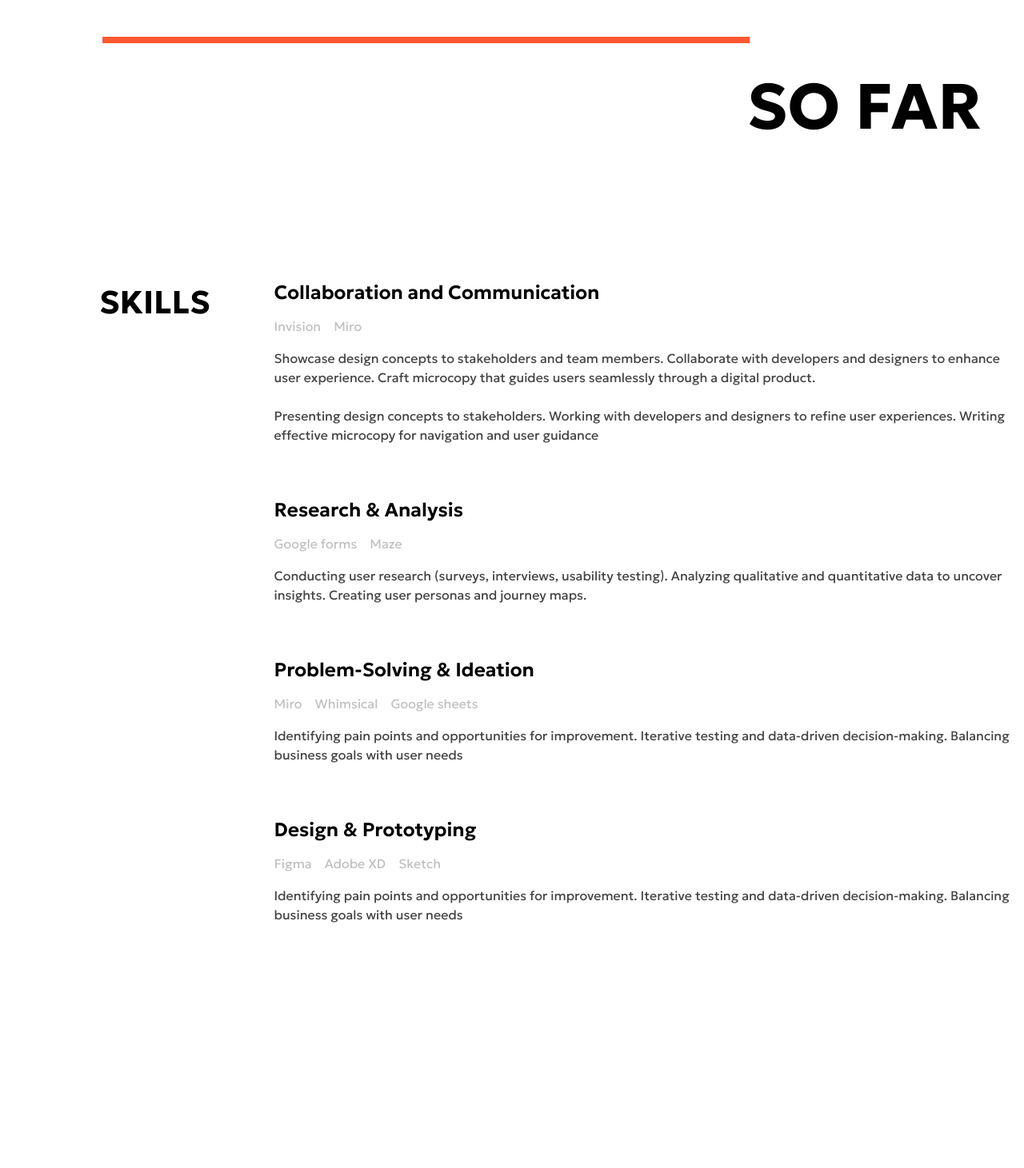
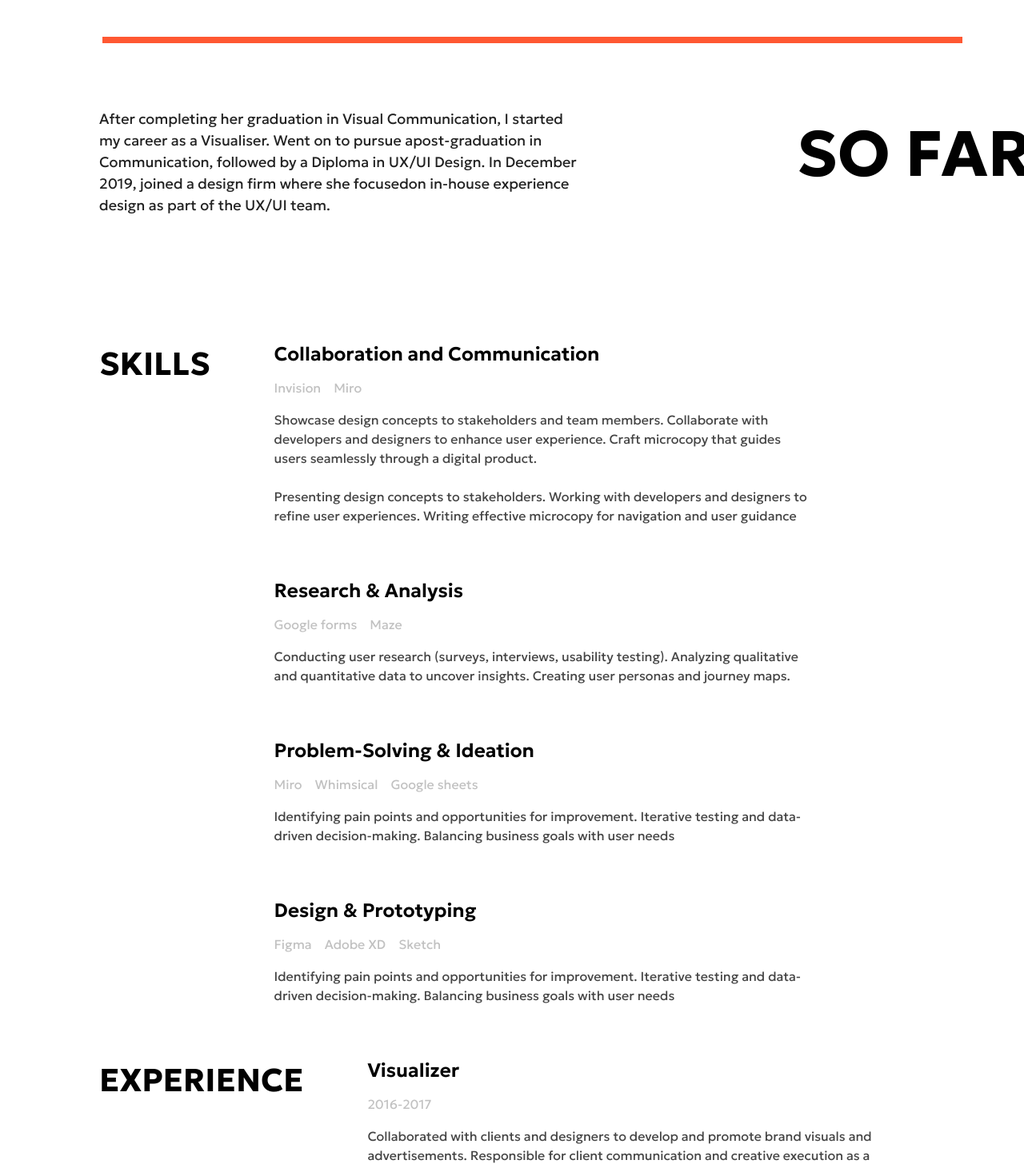
Before and after one commit to sonurajp/paru-portfolio, a React (Vite) app: page /about in a window 1280 px wide. Shown: the part 240-1701 px from the top of the page at 80% size. Before the commit the page ends 1460 px from the top, so only its background shows below. Built offline with nearby package versions, Linux system fonts and the light colour scheme.

Commit message:
add line animation

```diff
--- a/src/pages/About/About.css
+++ b/src/pages/About/About.css
@@ -18,9 +18,24 @@
       margin-left: 4px;
       transition: width 0.8s ease;
     }
+    .story-content {
+      display: flex;
+      align-items: center;
+      margin-top: 40px;
+      width: 100%;
+    }
+    .so-far-box {
+      margin-left: 6%;
+    }
+    .story-content-typo {
+      white-space: pre-line;
+      margin-top: 41px;
+      font-size: 18px;
+      color: #222222;
+    }
 
     .story-divider.extend {
-      width: 70%;
+      width: 93%;
     }
     .so-far-typo {
       margin-top: 19px;
--- a/src/pages/About/About.jsx
+++ b/src/pages/About/About.jsx
@@ -4,26 +4,37 @@ import navLogo from "../../assets/logo.svg";
 import NavBar from "../../components/layout/NavBar/NavBar";
 import { Box, Typography } from "@mui/material";
 import AboutProvider from "./store/AboutProvider";
-import Skills from "./Skills/Skills";
+import SkillsandExperience from "./SkillsandExperience/SkillsandExperience";
 
 const About = () => {
   useEffect(() => window.scrollTo(0, 0), []);
   useEffect(() => {
     const divider = document.querySelector(".story-divider");
+    const section = document.querySelector(".about-section");
 
-    const observer = new IntersectionObserver(
-      ([entry]) => {
-        if (entry.isIntersecting) {
-          divider.classList.add("extend");
-          observer.disconnect();
-        }
-      },
-      { threshold: 0.3 }
-    );
+    let lastScrollY = window.scrollY;
+    let triggered = false;
 
-    observer.observe(divider);
+    const onScroll = () => {
+      const currentScrollY = window.scrollY;
+      const scrollingDown = currentScrollY > lastScrollY;
+      lastScrollY = currentScrollY;
 
-    return () => observer.disconnect();
+      if (!scrollingDown || triggered) return;
+
+      const rect = section.getBoundingClientRect();
+      const isInView = rect.top < window.innerHeight && rect.bottom > 0;
+
+      if (isInView) {
+        divider.classList.add("extend");
+        triggered = true;
+        window.removeEventListener("scroll", onScroll);
+      }
+    };
+
+    window.addEventListener("scroll", onScroll);
+
+    return () => window.removeEventListener("scroll", onScroll);
   }, []);
 
   return (
@@ -36,9 +47,23 @@ const About = () => {
 
             <Typography className="thestory">THE STORY</Typography>
             <div className="story-divider" />
-            <Typography className="so-far-typo">SO FAR</Typography>
+            <Box className="story-content">
+              <Typography className="story-content-typo">
+                {`After completing her graduation in Visual Communication, I started
+                  my career as a Visualiser. Went on to pursue apost-graduation in
+                  Communication, followed by a Diploma in UX/UI Design. In December
+                  2019, joined a design firm where she focusedon in-house experience
+                  design as part of the UX/UI team.`}
+              </Typography>
+              <Box className="so-far-box">
+                <Typography className="so-far-typo">SO FAR</Typography>
+              </Box>
+            </Box>
           </Box>
-          <Skills />
+          {/* <Box ml="115px"> */}
+          <SkillsandExperience type="skills" />
+          {/* </Box> */}
+          <SkillsandExperience type="experience" />
         </Box>
       </AboutProvider>
     </>
--- a/src/pages/About/Skills/Skills.jsx
+++ /dev/null
@@ -1,38 +0,0 @@
-import React from "react";
-import { Box, Typography } from "@mui/material";
-import "./Skills.css";
-import { useAbout } from "../store/AboutProvider";
-import { s } from "framer-motion/client";
-const Skills = () => {
-  const skillData = useAbout();
-  const { skillTitle, skillSubTitle, skillContent } = skillData || {};
-  console.log(skillSubTitle["Collaboration and Communication"]);
-  return (
-    <Box className="skill-section">
-      <Typography className="title">SKILLS</Typography>
-      <Box className="skills-container">
-        {skillTitle.map((title) => (
-          <>
-            <Typography className="skill-card-title" key={title}>
-              {title}
-            </Typography>
-            <Box className="skill-card-subtitle">
-              {skillSubTitle[title].map((subTitle) => (
-                <Typography className="subtitle-item" key={subTitle}>
-                  {subTitle}
-                </Typography>
-              ))}
-            </Box>
-            {skillContent[title] && (
-              <Typography className="skill-card-content">
-                {skillContent[title]}
-              </Typography>
-            )}
-          </>
-        ))}
-      </Box>
-    </Box>
-  );
-};
-
-export default Skills;
--- a/src/pages/About/Skills/Skills.css
+++ b/src/pages/About/SkillsandExperience/SkillsandExperience.css
@@ -1,5 +1,6 @@
 .skill-section {
   display: flex;
+
   .MuiTypography-root.title {
     font-weight: 700;
     font-size: 40px;
--- /dev/null
+++ b/src/pages/About/SkillsandExperience/SkillsandExperience.jsx
@@ -0,0 +1,51 @@
+import React from "react";
+import { Box, Typography } from "@mui/material";
+import "./SkillsandExperience.css";
+import { useAbout } from "../store/AboutProvider";
+const SkillsandExperience = ({ type }) => {
+  const aboutData = useAbout();
+  const data =
+    type === "skills"
+      ? {
+          aboutTitle: aboutData?.skillTitle,
+          aboutSubTitle: aboutData?.skillSubTitle,
+          aboutContent: aboutData?.skillContent,
+        }
+      : {
+          aboutTitle: aboutData?.experieneTitle,
+          aboutSubTitle: aboutData?.expYears,
+          aboutContent: aboutData?.expContent,
+        };
+
+  return (
+    <Box className="skill-section">
+      <Typography className="title">
+        {type === "skills" ? "SKILLS" : "EXPERIENCE"}
+      </Typography>
+      <Box className="skills-container">
+        {data.aboutTitle.map((title) => (
+          <>
+            <Typography className="skill-card-title" key={title}>
+              {title}
+            </Typography>
+            <Box className="skill-card-subtitle">
+              {data.aboutSubTitle[title] &&
+                data.aboutSubTitle[title].map((subTitle) => (
+                  <Typography className="subtitle-item" key={subTitle}>
+                    {subTitle}
+                  </Typography>
+                ))}
+            </Box>
+            {data.aboutContent[title] && (
+              <Typography className="skill-card-content">
+                {data.aboutContent[title]}
+              </Typography>
+            )}
+          </>
+        ))}
+      </Box>
+    </Box>
+  );
+};
+
+export default SkillsandExperience;
--- a/src/pages/About/store/AboutProvider.jsx
+++ b/src/pages/About/store/AboutProvider.jsx
@@ -11,6 +11,20 @@ const AboutProvider = ({ children, aboutData }) => {
     "Problem-Solving & Ideation",
     "Design & Prototyping",
   ];
+  const experieneTitle = ["Visualizer", "UX Designer"];
+  const expYears = {
+    Visualizer: ["2016-2017"],
+    "UX Designer": ["2019-2024"],
+  };
+  const expContent = {
+    Visualizer: `Collaborated with clients and designers to develop and promote brand visuals and
+     advertisements. Responsible for client communication and creative execution as a
+     visualizer.`,
+    "UX Designer": `Led and contributed to end-to-end design processes across diverse industries,
+    including education, e-commerce, B2B and corporate. My core strength lies in
+    transforming complex problems into intuitive, user-friendly digital solutions by deeply
+     understanding user behavior and aligning it with business goals.`,
+  };
   const skillSubTitle = {
     "Collaboration and Communication": ["Invision", "Miro"],
     "Research & Analysis": ["Google forms", "Maze"],
@@ -18,15 +32,30 @@ const AboutProvider = ({ children, aboutData }) => {
     "Design & Prototyping": ["Figma", "Adobe XD", "Sketch"],
   };
   const skillContent = {
-    "Collaboration and Communication": `Showcase design concepts to stakeholders and team members. Collaborate with developers and designers to enhance user experience. Craft microcopy that guides users seamlessly through a digital product.
+    "Collaboration and Communication": `Showcase design concepts to stakeholders and team members. Collaborate with
+    developers and designers to enhance user experience. Craft microcopy that guides
+    users seamlessly through a digital product.
 
-Presenting design concepts to stakeholders. Working with developers and designers to refine user experiences. Writing effective microcopy for navigation and user guidance`,
-    "Research & Analysis": `Conducting user research (surveys, interviews, usability testing). Analyzing qualitative and quantitative data to uncover insights. Creating user personas and journey maps.`,
-    "Problem-Solving & Ideation": `Identifying pain points and opportunities for improvement. Iterative testing and data-driven decision-making. Balancing business goals with user needs`,
-    "Design & Prototyping": `Identifying pain points and opportunities for improvement. Iterative testing and data-driven decision-making. Balancing business goals with user needs`,
+    Presenting design concepts to stakeholders. Working with developers and designers to
+    refine user experiences. Writing effective microcopy for navigation and user guidance`,
+    "Research & Analysis": `Conducting user research (surveys, interviews, usability testing). Analyzing qualitative
+     and quantitative data to uncover insights. Creating user personas and journey maps.`,
+    "Problem-Solving & Ideation": `Identifying pain points and opportunities for improvement. Iterative testing and data-
+    driven decision-making. Balancing business goals with user needs`,
+    "Design & Prototyping": `Identifying pain points and opportunities for improvement. Iterative testing and data-
+    driven decision-making. Balancing business goals with user needs`,
   };
   return (
-    <AboutContext.Provider value={{ skillTitle, skillSubTitle, skillContent }}>
+    <AboutContext.Provider
+      value={{
+        skillTitle,
+        skillSubTitle,
+        skillContent,
+        experieneTitle,
+        expYears,
+        expContent,
+      }}
+    >
       {children}
     </AboutContext.Provider>
   );
```
